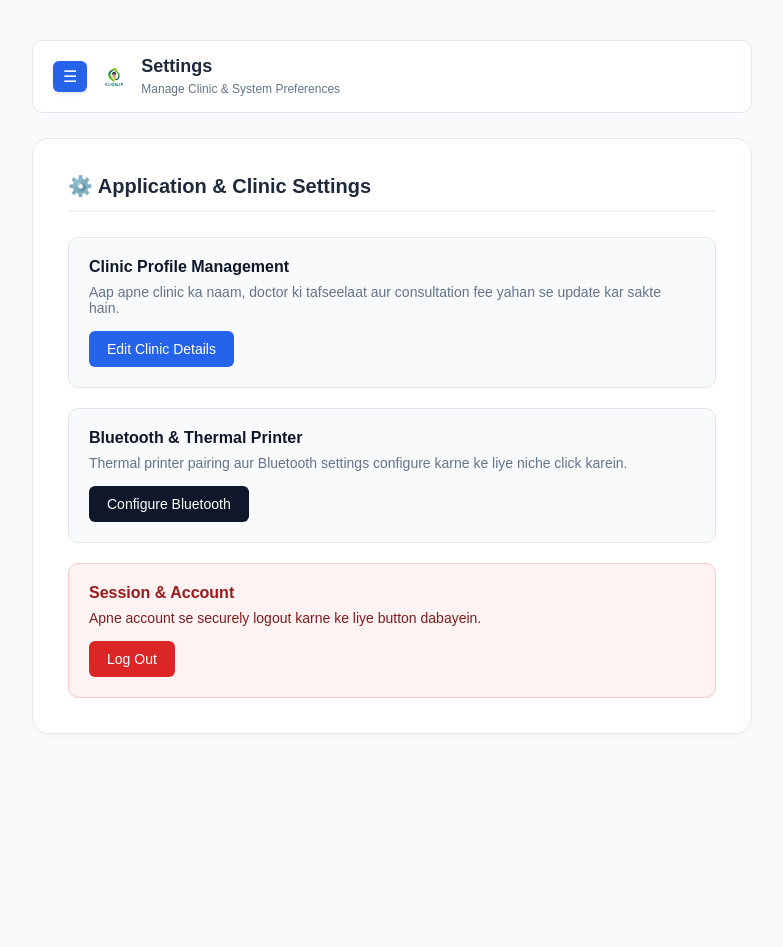
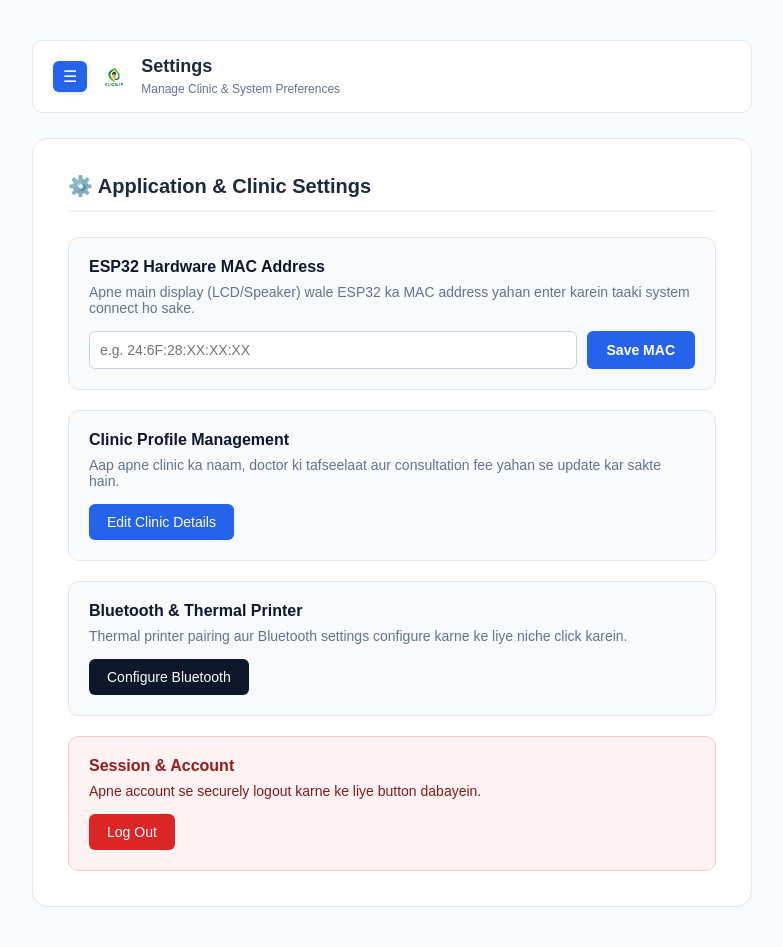
Before and after one commit to memonsehram-coder/clipslip-clinic-management, a Flask app: page /settings in a window 1280 px wide. Shown: the whole page, without its empty margins (248-1031 px from the left). Before the commit the page ends 734 px from the top, so only its background shows below. Run offline with Flask 3, Linux system fonts and the light colour scheme; the visitor is signed in with stand-in values (Sample User, id 1); data that the repository does not hold is empty.

Commit message:
update code

```diff
--- a/app.py
+++ b/app.py
@@ -13,7 +13,8 @@ app.secret_key = 'cliqslip_secure_clinic_secret_key'
 
 # Supabase Configuration
 SUPABASE_URL = os.environ.get("SUPABASE_URL", "https://ihcghpiezdvnomfxvetu.supabase.co")
-SUPABASE_KEY = os.environ.get("SUPABASE_KEY")
+# Yahan apni asli Supabase Anon Key paste kar dein (quotes ke andar)
+SUPABASE_KEY = os.environ.get("SUPABASE_KEY", "YAHAN_APNI_SUPABASE_ANON_KEY_PASTE_KAREIN")
 supabase: Client = create_client(SUPABASE_URL, SUPABASE_KEY)
 
 # Session ko 1 saal tak permanent rakhne ke liye
@@ -201,7 +202,8 @@ def dashboard():
         return redirect(url_for('login'))
     clinic_name = session.get('clinic_name', 'CliqSlip Clinic')
     doctor_name = session.get('doctor_name', 'Doctor')
-    return render_template('dashboard.html', clinic_name=clinic_name, doctor_name=doctor_name)
+    global DAILY_TOKEN_COUNTER
+    return render_template('dashboard.html', clinic_name=clinic_name, doctor_name=doctor_name, current_token=DAILY_TOKEN_COUNTER)
 
 @app.route('/bluetooth')
 def bluetooth():
@@ -252,7 +254,7 @@ def generate_slip():
     }
 
     session['latest_slip'] = slip_data
-    session['slip_saved'] = False  # Flag taaki print page par hi record save ho
+    session['slip_saved'] = False
 
     return redirect(url_for('print_slip'))
 
@@ -417,11 +419,33 @@ def database_date_detail(date_str):
                            total_patients=total_patients,
                            clinic_name=clinic_name)
 
+# MAC Address Save karne ka route
+@app.route('/save-mac', methods=['POST'])
+def save_mac():
+    if not session.get('is_logged_in'):
+        return redirect(url_for('login'))
+    esp_mac = request.form.get('esp_mac')
+    doctor_email = session.get('doctor_email')
+
+    try:
+        supabase.table('users').update({'esp_mac': esp_mac}).eq('email', doctor_email).execute()
+    except Exception as e:
+        print(f"Error saving MAC: {e}")
+
+    return redirect(url_for('settings'))
+
 @app.route('/settings')
 def settings():
     if not session.get('is_logged_in'):
         return redirect(url_for('login'))
-    return render_template('settings.html')
+
+    doctor_email = session.get('doctor_email')
+    res = supabase.table('users').select("esp_mac").eq('email', doctor_email).execute()
+    esp_mac = ""
+    if res.data and len(res.data) > 0:
+        esp_mac = res.data[0].get('esp_mac', '')
+
+    return render_template('settings.html', esp_mac=esp_mac)
 
 @app.route('/about')
 def about():
--- a/static/style.css
+++ b/static/style.css
@@ -231,7 +231,6 @@ body.mobile-app-body {
 }
 
 /* Auto-System Media Query for Mobile & Tablets */
-/* Auto-System Media Query for Mobile & Tablets */
 @media (max-width: 850px) {
     .split-login-container {
         grid-template-columns: 1fr;
--- a/templates/about.html
+++ b/templates/about.html
@@ -25,8 +25,8 @@
     </div>
 
     <!-- Main Content -->
-    <div style="width: 100%; max-width: 1000px; padding: 40px; box-sizing: border-box; margin: 0 auto;">
-
+<!-- Main Content -->
+<div style="width: 100%; padding: 15px; box-sizing: border-box; margin: 0 auto;">
         <!-- Top Bar with Hamburger Button -->
         <div style="background: #ffffff; padding: 15px 20px; border-radius: 10px; border: 1px solid #e2e8f0; margin-bottom: 25px; display: flex; justify-content: space-between; align-items: center;">
             <div style="display: flex; align-items: center; gap: 12px;">
--- a/templates/settings.html
+++ b/templates/settings.html
@@ -49,6 +49,18 @@
             </h3>
 
             <div style="display: flex; flex-direction: column; gap: 20px;">
+
+                <!-- ESP32 MAC Address Configuration (NEW ADDED) -->
+                <div style="background: #f8fafc; padding: 20px; border-radius: 10px; border: 1px solid #e2e8f0;">
+                    <h4 style="margin: 0 0 8px 0; color: #0f172a; font-size: 16px;">ESP32 Hardware MAC Address</h4>
+                    <p style="margin: 0 0 15px 0; color: #64748b; font-size: 14px;">Apne main display (LCD/Speaker) wale ESP32 ka MAC address yahan enter karein taaki system connect ho sake.</p>
+
+                    <form action="/save-mac" method="POST" style="display: flex; gap: 10px;">
+                        <input type="text" name="esp_mac" value="{{ esp_mac or '' }}" placeholder="e.g. 24:6F:28:XX:XX:XX" required style="flex-grow: 1; padding: 10px; border: 1px solid #cbd5e1; border-radius: 6px; font-size: 14px;">
+                        <button type="submit" style="background: #2563eb; color: white; border: none; padding: 10px 20px; border-radius: 6px; font-weight: 600; cursor: pointer; font-size: 14px;">Save MAC</button>
+                    </form>
+                </div>
+
                 <div style="background: #f8fafc; padding: 20px; border-radius: 10px; border: 1px solid #e2e8f0;">
                     <h4 style="margin: 0 0 8px 0; color: #0f172a; font-size: 16px;">Clinic Profile Management</h4>
                     <p style="margin: 0 0 15px 0; color: #64748b; font-size: 14px;">Aap apne clinic ka naam, doctor ki tafseelaat aur consultation fee yahan se update kar sakte hain.</p>
```
Also changed, not shown: templates/dashboard.html (+14 -0 lines), README.md (deleted).
